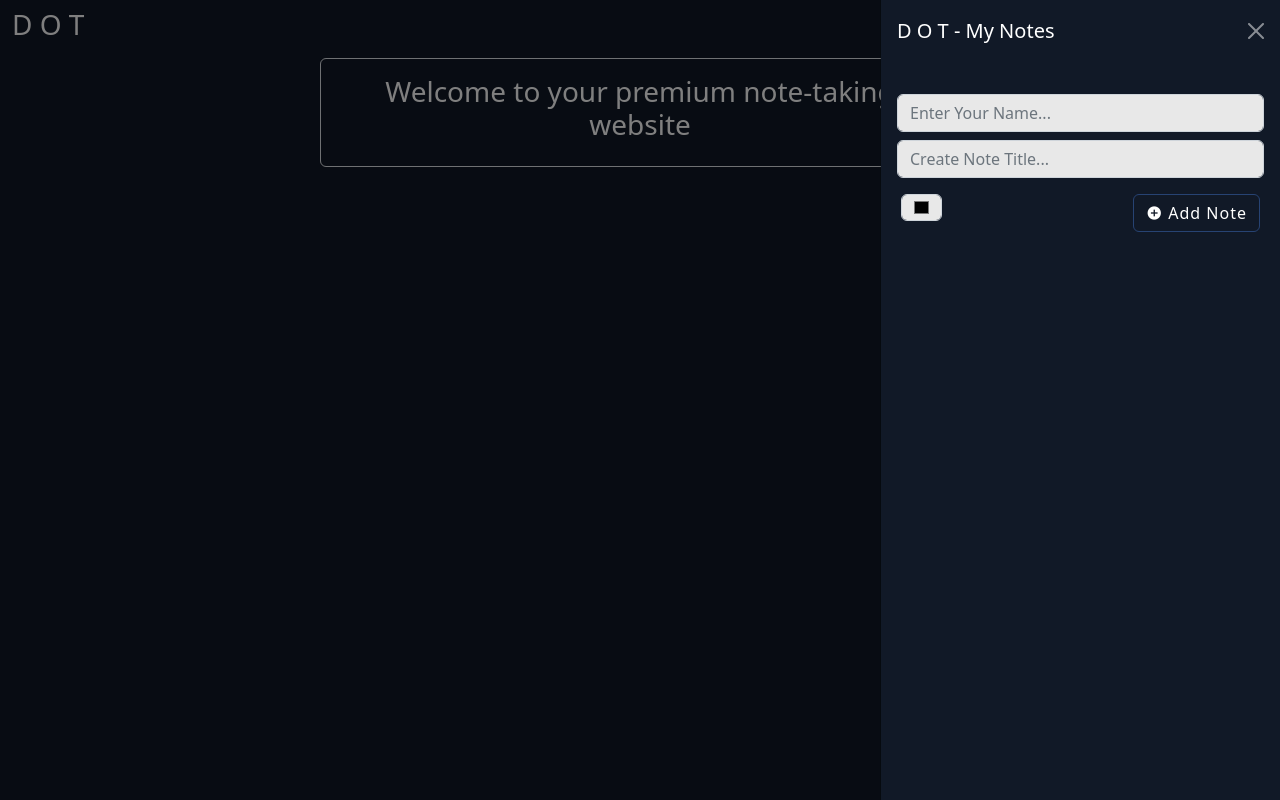
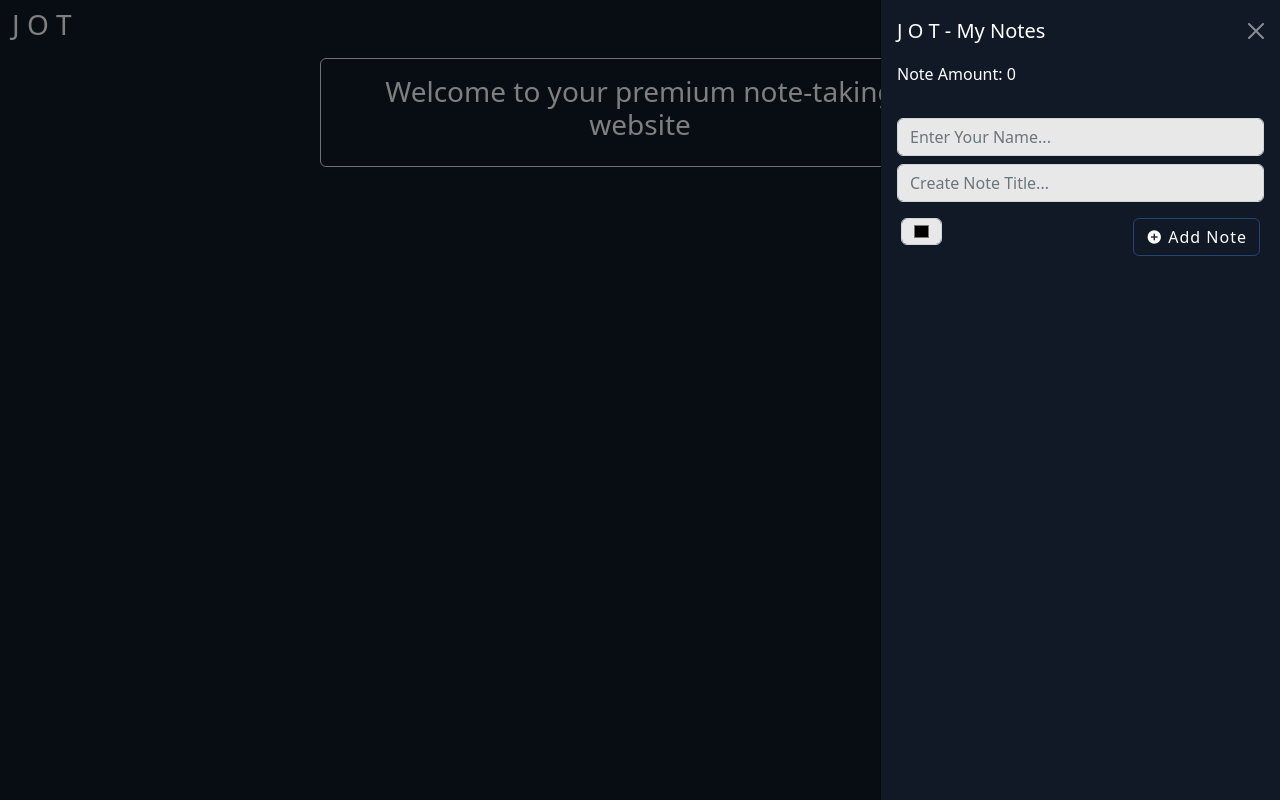
Before and after one commit to Kylerliscinski/Jot, a website with bundled scripts: page index.html in a window 1280 px wide. Both pictures are taken after a click on the button "Toggle navigation". Built offline with nearby package versions, Linux system fonts and the light colour scheme; a script that the page names is missing.

Commit message:
Fixed errors

```diff
--- a/app/controllers/JotsController.js
+++ b/app/controllers/JotsController.js
@@ -1,4 +1,5 @@
 import { AppState } from "../AppState.js";
+import { Jot } from "../models/Jot.js";
 import { jotsService } from "../services/JotsService.js";
 import { getFormData } from "../utils/FormHandler.js";
 import { setHTML } from "../utils/Writer.js";
@@ -9,7 +10,7 @@ export class JotsController {
     AppState.on('jots', this.drawJots)
     AppState.on('activeJot', this.drawActiveJot);
     jotsService.loadJots()
-    // this.drawCount()
+    this.drawCount()
   }
 
   drawJots() {
@@ -27,11 +28,9 @@ export class JotsController {
     }
   }
 
-  // drawCount() {
-  //   let jotAmount = ''
-  //   AppState.jots.forEach(jot => AppState.jots.length == )
-  //   setHTML('jot-amount', AppState.jots.length)
-  // }
+  drawCount() {
+    setHTML('jot-amount', Jot.jotCount)
+  }
 
   createJot() {
     event.preventDefault()
--- a/app/models/Jot.js
+++ b/app/models/Jot.js
@@ -14,7 +14,6 @@ export class Jot {
 
   get jotSidebarTemplate() {
     return `
-    ${this.jotCount}
     <div onclick="app.JotsController.setActiveJot('${this.id}')" class="bg bg-dark border border-light rounded shadow text-white p-2 selectable" role="button">
       <h5 style="color: ${this.color};" class="d-inline">${this.title}</h5>
       <p class="d-inline float-end">${this.CreatedDate}</p>
@@ -40,7 +39,7 @@ export class Jot {
     `
   }
 
-  get jotCount() {
+  static get jotCount() { //Static is able to select one instance of "jots"
     let jotAmount = AppState.jots.length
     console.log(jotAmount);
     return `
--- a/app/services/JotsService.js
+++ b/app/services/JotsService.js
@@ -14,7 +14,6 @@ class JotsService {
 
   setActiveJot(jotId) {
     const foundJot = AppState.jots.find(jot => jot.id == jotId)
-    foundJot.lastViewed = new Date()
     this.saveJots()
     AppState.activeJot = foundJot
   }
@@ -22,6 +21,7 @@ class JotsService {
   updateJot(newJotBody) {
     const jot = AppState.activeJot
     jot.body = newJotBody
+    jot.lastViewed = new Date()
     this.saveJots()
   }
 
--- a/app/views/JotsView.html
+++ b/app/views/JotsView.html
@@ -1,6 +1,6 @@
 <nav class="navbar navbar-dark bg-dark">
   <div class="container-fluid">
-    <h3 class="text-white">D O T</h3>
+    <h3 class="text-white">J O T</h3>
     <button class="navbar-toggler" type="button" data-bs-toggle="offcanvas" data-bs-target="#offcanvasDarkNavbar"
       aria-controls="offcanvasDarkNavbar" aria-label="Toggle navigation">
       <span class="navbar-toggler-icon"></span>
@@ -8,9 +8,12 @@
     <div class="offcanvas offcanvas-end text-bg-dark" tabindex="-1" id="offcanvasDarkNavbar"
       aria-labelledby="offcanvasDarkNavbarLabel">
       <div class="offcanvas-header">
-        <h5 class="offcanvas-title" id="offcanvasDarkNavbarLabel">D O T - My Notes</h5>
+        <h5 class="offcanvas-title" id="offcanvasDarkNavbarLabel">J O T - My Notes</h5>
         <button type="button" class="btn-close btn-close-white" data-bs-dismiss="offcanvas" aria-label="Close"></button>
       </div>
+
+      <!-- //SECTION - This is where the jot counter is -->
+      <div id="jot-amount" class="px-3"></div>
 
       <div class="offcanvas-body">
         <section id="jot-container" class="navbar-nav justify-content-between">
```
